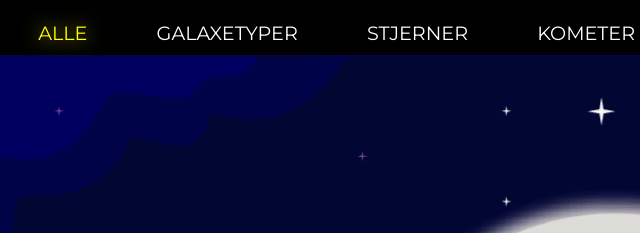
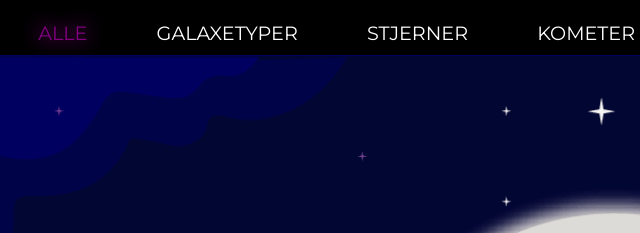
Before and after one commit to sign4731/space_masters, a plain HTML site: page index.html in a window 1280 px wide. In both pictures the pointer is over the button "ALLE". Shown: the top 233 px of the page, 25-665 px from the left. Drawn offline with Linux system fonts and the light colour scheme; no server answers.

Commit message:
burgermenu, farver

```diff
--- a/script.js
+++ b/script.js
@@ -149,4 +149,5 @@ function filterBTNs() {
     })
     this.classList.add("valgt");
     visElementer()
+    toggleMenu()
 }
--- a/style.css
+++ b/style.css
@@ -1,6 +1,7 @@
 body {
     margin: 0;
-    background-image: linear-gradient(#000060 40%, #0227F5, #D4D2E0);
+    /*    background-image: linear-gradient(#000060 40%, #0227F5, #D4D2E0);*/
+    background-image: linear-gradient(#000060 20%, #563384, #5841C4, #C6549E, #DEB4E6);
 
 }
 
@@ -35,8 +36,6 @@ nav {
     cursor: pointer;
 
 }
-
-
 
 .logo {
     background-image: url(assets/Logo_no_text.png);
@@ -79,11 +78,13 @@ nav {
 }
 
 .valgt {
-
     color: yellow;
     text-shadow: 0 0 20px rgb(255, 255, 0);
+}
 
-
+.filter:hover {
+    color: purple;
+    text-shadow: 0 0 20px rgb(245, 0, 255);
 }
 
 li {
```
